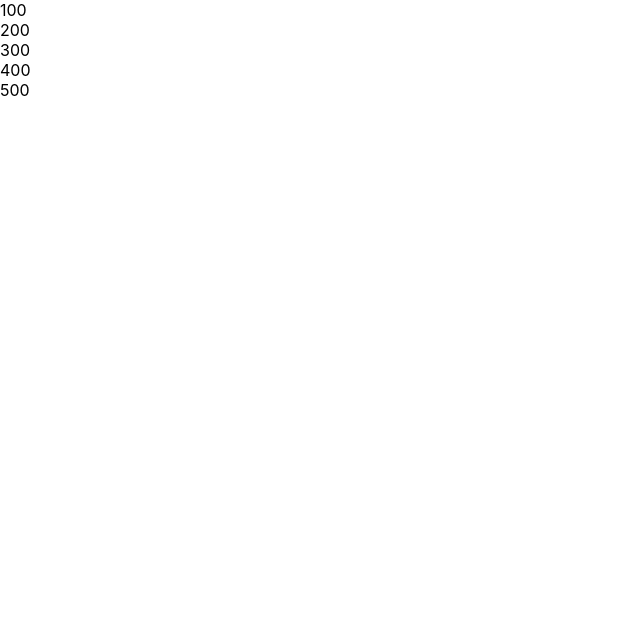
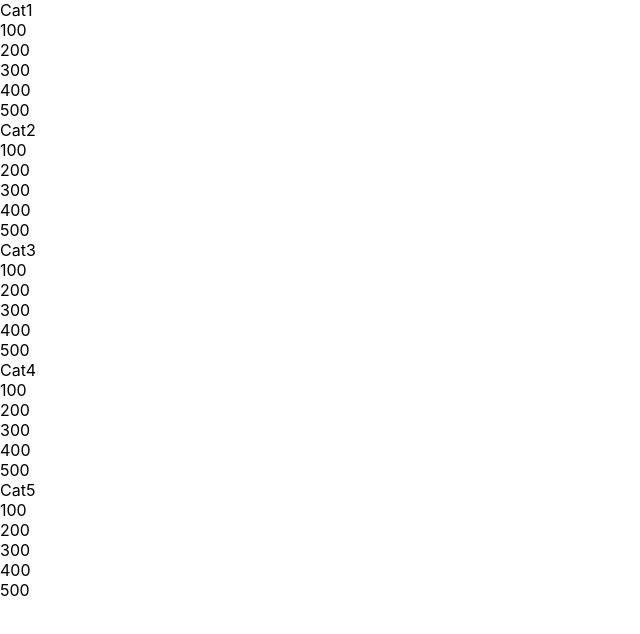
Before and after one commit to conversaShawn/cypress-code-coverage, a React (Create React App) app: page / in a window 1280 px wide. Shown: the top 634 px of the page, without its empty margins (0-640 px from the left). Built offline with nearby package versions, Linux system fonts and the light colour scheme.

Commit message:
points and categories properly ender

```diff
--- a/src/App.js
+++ b/src/App.js
@@ -1,10 +1,11 @@
 import React from 'react';
 import './App.css';
-import Points from './components/points/Points';
+// import Points from './components/points/Points';
+import Categories from './components/categories/Categories';
 
 function App() {
   return (
-    <Points/>
+    <Categories/>
   );
 }
 
--- /dev/null
+++ b/src/components/categories/Categories.js
@@ -0,0 +1,10 @@
+import React from "react";
+import MapCategories from "./MapCategories";
+
+export default class Categories extends React.Component {
+    render() {
+        return (
+            <MapCategories/>
+        );
+    }
+}
--- /dev/null
+++ b/src/components/categories/MapCategories.js
@@ -0,0 +1,16 @@
+import React from "react";
+import Points from "../points/Points";
+
+export default function MapCategories() {
+  const categories = ["Cat1", "Cat2", "Cat3", "Cat4", "Cat5"];
+  return (
+    <div>
+      {categories.map((c) => (
+        <div>
+          {c}
+          <Points />
+        </div>
+      ))}
+    </div>
+  );
+}
```
